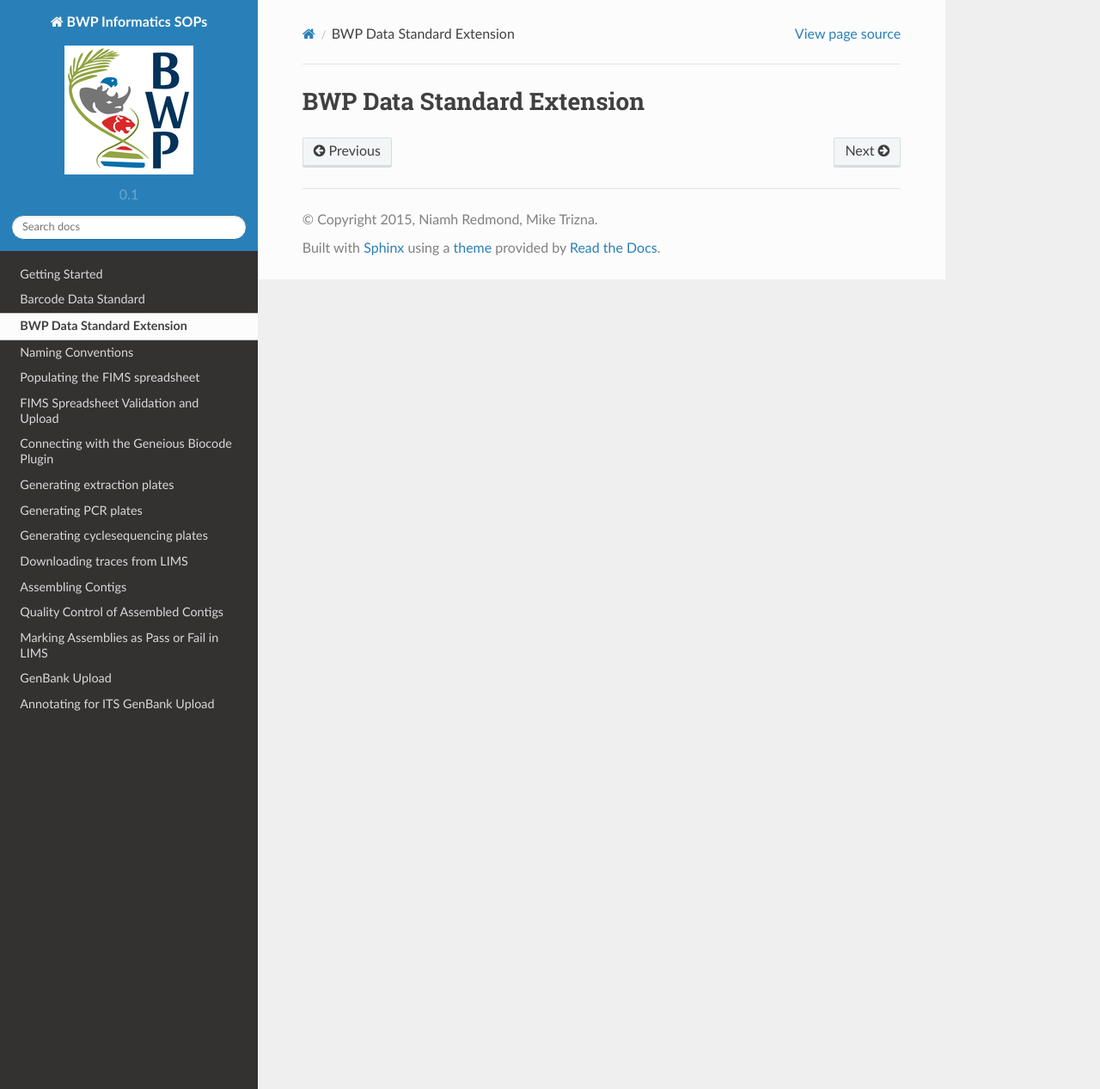
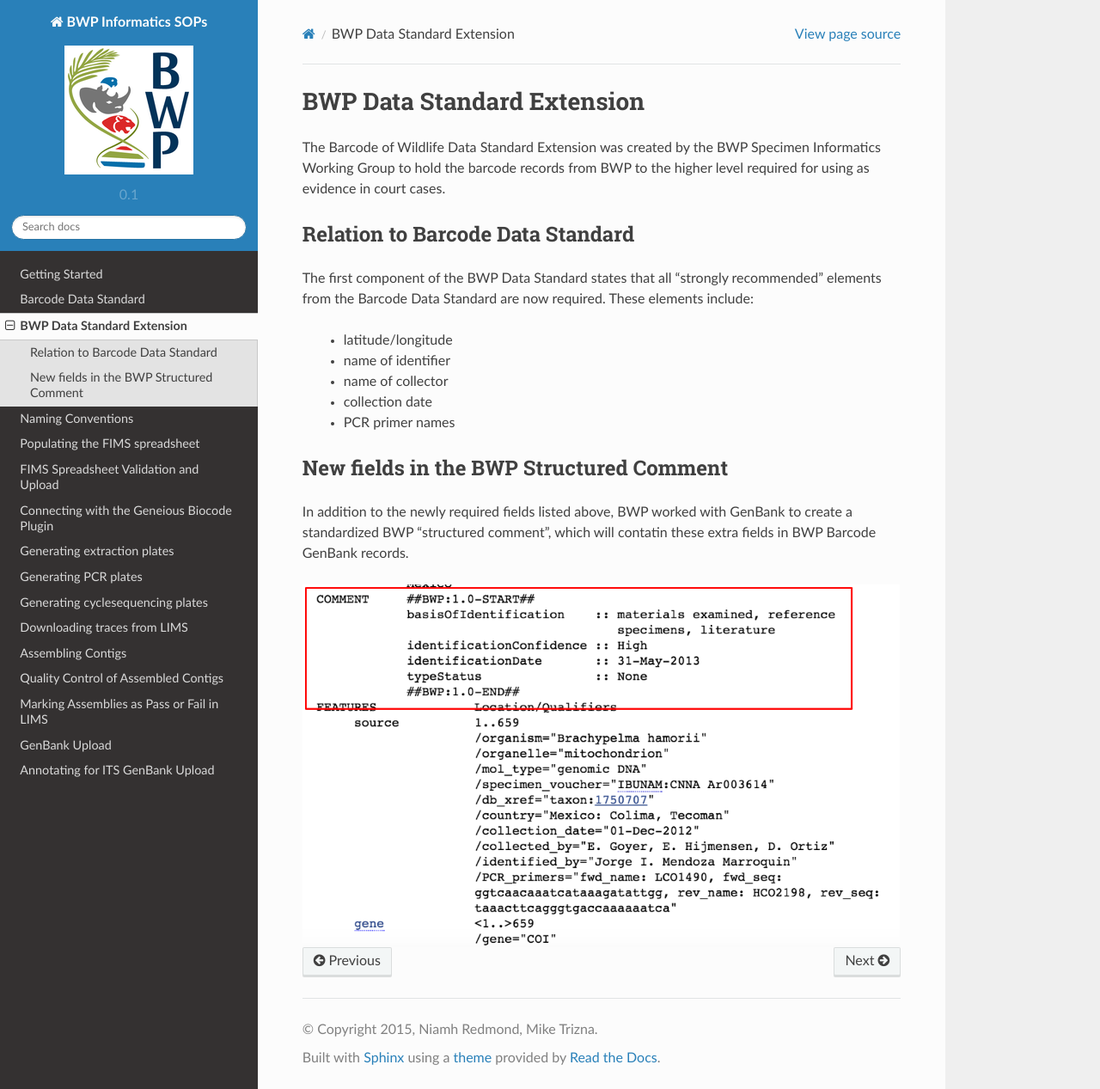
Before and after one commit to SIBarcodeNetwork/BWP-FIMS-and-LIMS, a Sphinx documentation site: the page built from Docs/bwp_data_standard.rst, in a window 1280 px wide and 1267 px high. Shown: the whole window at 86% size. Built offline with Sphinx 7.4.7 and the Read the Docs theme 2.0.0, drawn with Linux system fonts in a browser that asks for light colours.

Commit message:
updated barcode data standard and bwp data standard

```diff
--- a/Docs/bwp_data_standard.rst
+++ b/Docs/bwp_data_standard.rst
@@ -1,2 +1,24 @@
 BWP Data Standard Extension
 ===========================
+
+The Barcode of Wildlife Data Standard Extension was created by the BWP Specimen Informatics Working Group to hold the barcode records from BWP to the higher level required for using as evidence in court cases.
+
+Relation to Barcode Data Standard
+---------------------------------
+
+The first component of the BWP Data Standard states that all "strongly recommended" elements from the Barcode Data Standard are now required. These elements include:
+
+	* latitude/longitude
+	* name of identifier
+	* name of collector
+	* collection date
+	* PCR primer names
+
+New fields in the BWP Structured Comment
+----------------------------------------
+
+In addition to the newly required fields listed above, BWP worked with GenBank to create a standardized BWP "structured comment", which will contatin these extra fields in BWP Barcode GenBank records.
+
+.. image:: /images/bwp_structured_comment.png
+  :align: center
+  :target: /en/latest/_images/bwp_structured_comment.png
```
Also changed, not shown: Docs/barcode_data_standard.rst (+21 -0 lines), Docs/images/bwp_structured_comment.png (added), Docs/images/data_standard_link.png.
